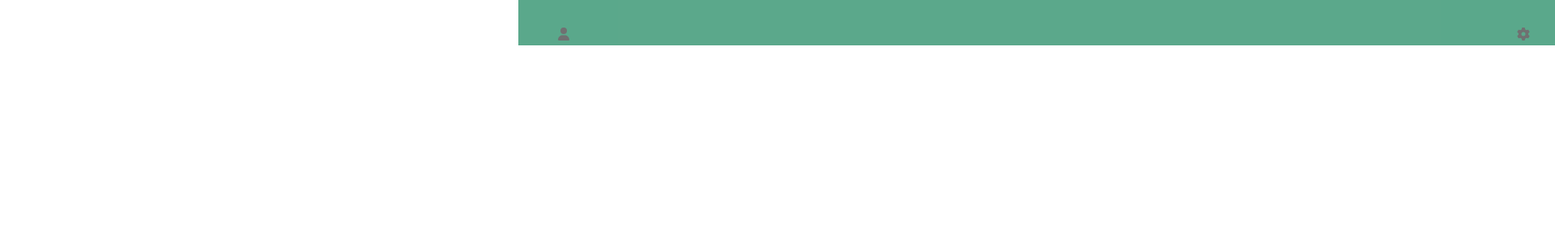
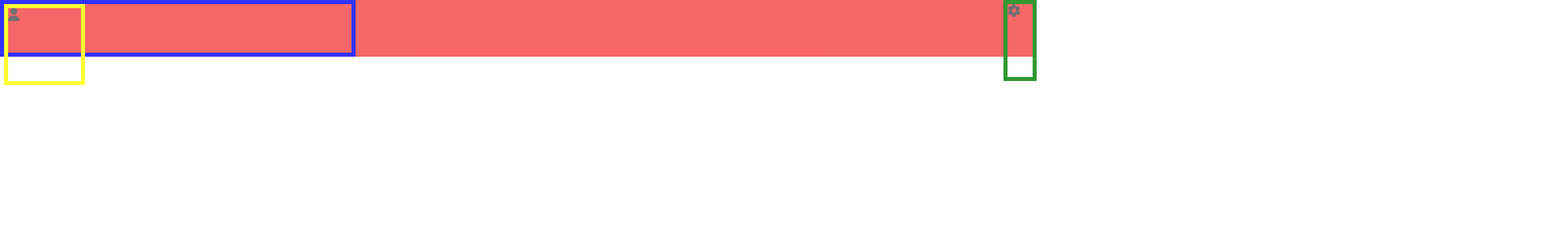
Before and after one commit to Joshuamun97/FinalForm, a React (Create React App) app in the folder client/: page / in a window 1280 px wide. Shown: the top 300 px of the page at 81% size, 1920 px wide, since content can reach past the window. Built offline with nearby package versions, Linux system fonts and the light colour scheme.

Commit message:
updates on header. working on overflow bugs

```diff
--- a/client/src/components/Header/index.js
+++ b/client/src/components/Header/index.js
@@ -5,14 +5,20 @@ import { faEnvelope, faGear, faHome, faUser } from '@fortawesome/free-solid-svg-
 
 const Header = () => (
     <div className='nav-bar'>
-        <Link exact="true" className='logo' to='/profile'>
+        {/* <Link exact="true" className='logo' to='/profile'>
         <FontAwesomeIcon icon={faUser} color="#4d4d4e" />
-        </Link>
-        <nav>
-        <NavLink exact="true" activeclassname="active" to="settings">
+        </Link> */}
+        <div className='parent'>
+            <NavLink exact="true" className='profileLogo' to='/profile'>
+                <FontAwesomeIcon icon={faUser} color="#4d4d4e" />
+            </NavLink>
+        </div>
+        {/* <div className='parent'> */}
+            <NavLink exact="true" className='settingsLogo' activeclassname="active" to="settings">
                 <FontAwesomeIcon icon={faGear} color="#4d4d4e" />
             </NavLink>
-        </nav>
+        {/* </div> */}
+
         {/* <ul>
             <li>
                 <a target="_blank" rel='noreferrer' href='https://www.linkedin.com/in/joshua-muniz-b8491025b/'>
--- a/client/src/components/Header/index.scss
+++ b/client/src/components/Header/index.scss
@@ -1,21 +1,46 @@
+* {
+    box-sizing: border-box;
+    margin: 0;
+    padding:0;
+  }
+
 .nav-bar {
-    display: inline-block;
-    background: #32936F;
+    display:flex;
+    background: #f54242;
     width: 100%;
-    height: 7%;
-    position: absolute;
+    height: 70px;
+    // position: relative;
     top: 0;
     z-index: 3;
-    min-width: 500px;
+    min-width: 100%;
     opacity: 0.8;
 
 
-    .logo {
-        display: inline-block;
-        margin-top: 30px;
-        margin-right: 90%;
-        width: 50px;
-        height: auto;
+    .parent {
+        border: solid blue 5px;
+        width: calc(100% - 20px);
+        height: 70px;
+        /* Aligns the children items in a row direction */
+        display: flex;
+        // position: relative;
+
+    }
+    .profileLogo {
+        // position: absolute;
+        border: solid yellow 5px;
+        width: 100px;
+        height: 100px;
+        display: flex;
+
+    }
+
+    .settingsLogo {
+        // position: absolute;
+        border: solid green 5px;
+        width: 100px;
+        height: 100px;
+        display: flex;
+        margin-left: 800px;
 
     }
 
```
